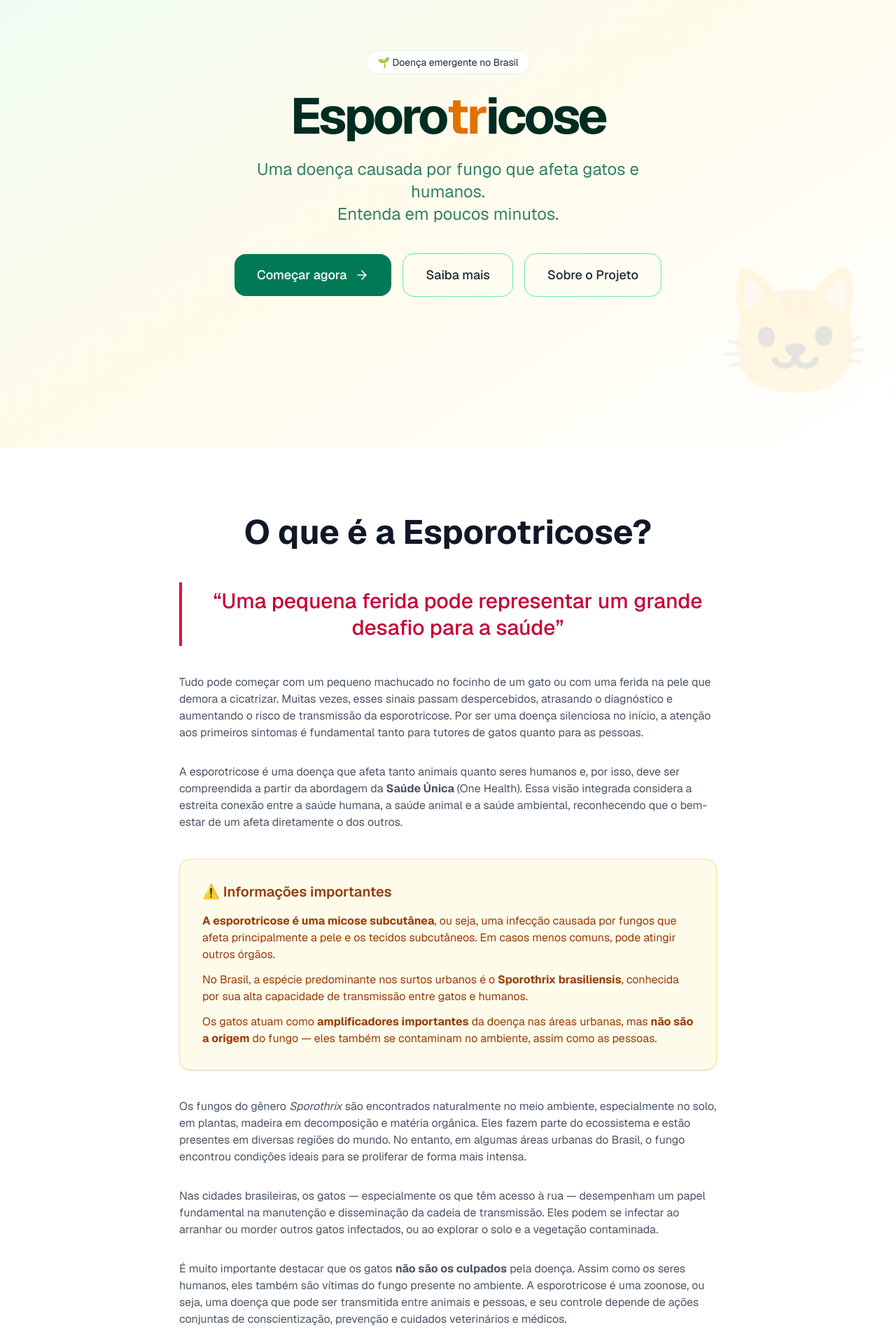
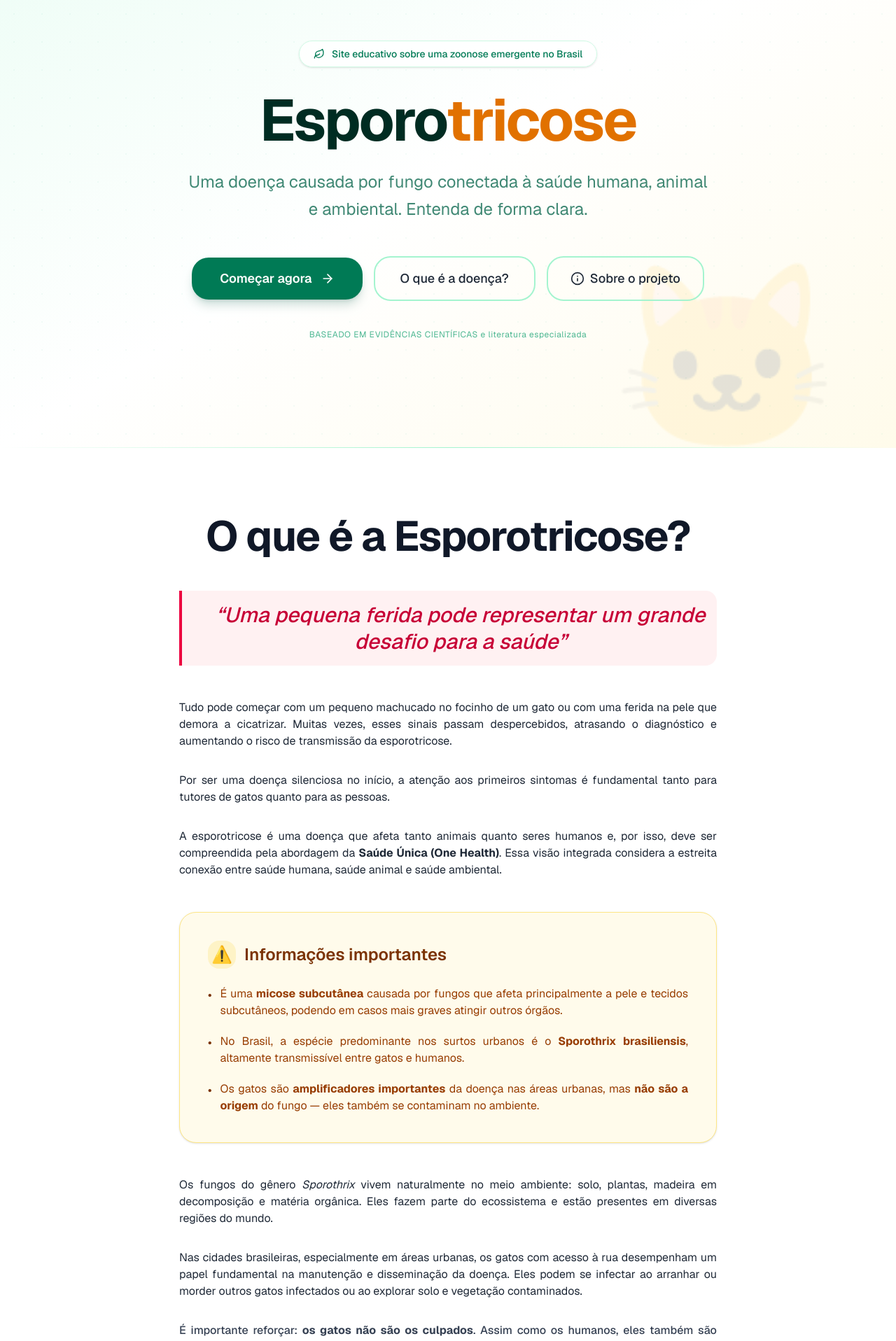
Before and after one commit to SergioVictorRS/EsporoGuia, a Next.js app: page / in a window 1280 px wide. Shown: the part 240-2156 px from the top of the page at 70% size. Built offline with nearby package versions, Linux system fonts and the light colour scheme.

Commit message:
melhoria visual do site

```diff
--- a/app/sections/Hero.tsx
+++ b/app/sections/Hero.tsx
@@ -1,68 +1,91 @@
 "use client";
 
 import { motion } from "framer-motion";
-import { ArrowRight } from "lucide-react";
+import { ArrowRight, Leaf, Info } from "lucide-react";
 
 export function Hero() {
   return (
-    <section className="min-h-screen flex items-center relative overflow-hidden bg-gradient-to-br from-emerald-50 via-amber-50 to-white pt-16 pb-16 md:pb-12">
-      <div className="max-w-5xl mx-auto px-6 text-center relative z-10">
+    <section className="min-h-screen flex items-center relative overflow-hidden bg-gradient-to-br from-emerald-50 via-white to-amber-50 pt-16 pb-12 md:pb-0">
+      {/* Background sutil decorativo */}
+      <div className="absolute inset-0 bg-[radial-gradient(#10b98115_1px,transparent_1px)] [background-size:40px_40px] opacity-60" />
+
+      <div className="max-w-5xl mx-auto px-5 sm:px-6 text-center relative z-10">
         <motion.div
-          initial={{ opacity: 0, y: 30 }}
+          initial={{ opacity: 0, y: 40 }}
           animate={{ opacity: 1, y: 0 }}
-          transition={{ duration: 0.8 }}
+          transition={{ duration: 0.9, ease: "easeOut" }}
         >
-          {/* Badge */}
-          <div className="inline-flex items-center gap-2 bg-white rounded-full px-4 py-1.5 text-sm mb-6 border border-emerald-100 mx-auto">
-            🌱 Doença emergente no Brasil
+          {/* Badge Premium */}
+          <div className="inline-flex items-center gap-2.5 bg-white/80 backdrop-blur-md border border-emerald-100 rounded-full px-5 py-2 text-sm font-medium text-emerald-700 mb-8 shadow-sm">
+            <Leaf className="w-4 h-4" />
+            Site educativo sobre uma zoonose emergente no Brasil
           </div>
 
-          {/* Título */}
-          <h1 className="text-5xl md:text-6xl lg:text-7xl font-bold tracking-tighter text-emerald-950 leading-none mb-6">
-            Esporo<strong className="text-amber-600">tr</strong>icose
+          {/* Título Principal */}
+          <h1 className="text-5xl sm:text-6xl md:text-7xl lg:text-[5.2rem] font-bold tracking-[-2.5px] text-emerald-950 leading-[1.05] mb-6">
+            Esporo<span className="text-amber-600">tricose</span>
           </h1>
 
           {/* Subtítulo */}
-          <p className="text-lg md:text-xl lg:text-2xl text-emerald-800/80 max-w-2xl mx-auto mb-10 px-4">
-            Uma doença causada por fungo que afeta gatos e humanos.<br className="hidden sm:block" />
-            Entenda em poucos minutos.
+          <p className="text-lg sm:text-xl md:text-2xl text-emerald-800/75 max-w-3xl mx-auto leading-relaxed mb-12 px-2">
+            Uma doença causada por fungo conectada à saúde humana, animal e ambiental.{" "}
+            <span className="hidden sm:inline">Entenda de forma clara.</span>
           </p>
 
-          {/* Botões - Versão corrigida */}
-          <div className="flex flex-col sm:flex-row gap-4 justify-center items-center max-w-md mx-auto">
-            <a
+          {/* Botões - Melhoria Desktop */}
+          <div className="flex flex-col sm:flex-row gap-4 justify-center items-center max-w-lg md:max-w-2xl mx-auto">
+            {/* Botão Principal */}
+            <motion.a
               href="#transmissao"
-              className="group w-full sm:w-auto inline-flex items-center justify-center gap-3 bg-emerald-700 hover:bg-emerald-800 text-white px-8 py-4 rounded-2xl text-base md:text-lg font-medium transition-all active:scale-[0.97] whitespace-nowrap"
+              whileHover={{ scale: 1.03 }}
+              whileTap={{ scale: 0.97 }}
+              className="group w-full sm:w-auto inline-flex items-center justify-center gap-3 bg-emerald-700 hover:bg-emerald-800 text-white px-10 py-4 rounded-3xl text-lg font-semibold transition-all shadow-lg shadow-emerald-900/20 hover:shadow-xl flex-1 sm:flex-none min-w-[220px]"
             >
               Começar agora
               <ArrowRight className="group-hover:translate-x-1 transition w-5 h-5" />
-            </a>
+            </motion.a>
 
-            <a
+            {/* Botão Secundário */}
+            <motion.a
               href="#o-que-e"
-              className="w-full sm:w-auto inline-flex items-center justify-center border border-emerald-300 hover:bg-white/70 px-8 py-4 rounded-2xl text-base md:text-lg font-medium transition whitespace-nowrap"
+              whileHover={{ scale: 1.03 }}
+              whileTap={{ scale: 0.97 }}
+              className="w-full sm:w-auto inline-flex items-center justify-center border-2 border-emerald-200 hover:border-emerald-300 hover:bg-white px-9 py-4 rounded-3xl text-lg font-medium transition-all flex-1 sm:flex-none min-w-[200px]"
             >
-              Saiba mais
-            </a>
+              O que é a doença?
+            </motion.a>
 
-            <a
+            {/* Sobre o Projeto */}
+            <motion.a
               href="/about"
-              className="w-full sm:w-auto inline-flex items-center justify-center border border-emerald-300 hover:bg-white/70 px-8 py-4 rounded-2xl text-base md:text-lg font-medium transition whitespace-nowrap"
+              whileHover={{ scale: 1.03 }}
+              whileTap={{ scale: 0.97 }}
+              className="w-full sm:w-auto inline-flex items-center justify-center gap-2 border-2 border-emerald-200 hover:border-emerald-300 hover:bg-white px-8 py-4 rounded-3xl text-lg font-medium transition-all flex-1 sm:flex-none min-w-[200px]"
             >
-              Sobre o Projeto
-            </a>
+              <Info className="w-5 h-5" />
+              Sobre o projeto
+            </motion.a>
           </div>
+
+          {/* Trust / Legenda fina */}
+          <p className="text-xs text-emerald-600/70 mt-10 tracking-wider px-4">
+            BASEADO EM EVIDÊNCIAS CIENTÍFICAS e literatura especializada
+          </p>
         </motion.div>
       </div>
 
-      {/* Ilustração decorativa */}
-      <div className="absolute bottom-6 right-6 md:bottom-8 md:right-8 opacity-10 pointer-events-none hidden sm:block">
-        <div className="text-[120px] md:text-[160px] lg:text-[180px]">🐱</div>
+      {/* Elemento decorativo elegante - Desktop */}
+      <div className="absolute bottom-0 right-0 md:right-12 lg:right-20 opacity-10 pointer-events-none hidden md:block">
+        <div className="text-[260px] leading-none">🐱</div>
       </div>
 
-      <div className="absolute -bottom-6 left-1/2 -translate-x-1/2 text-7xl opacity-5 sm:hidden">
-        🐾
+      {/* Elemento decorativo mobile */}
+      <div className="absolute -bottom-6 left-1/2 -translate-x-1/2 opacity-10 pointer-events-none md:hidden">
+        <div className="text-[140px]">🐾</div>
       </div>
+
+      {/* Linha suave no final */}
+      <div className="absolute bottom-0 left-0 right-0 h-px bg-gradient-to-r from-transparent via-emerald-200 to-transparent" />
     </section>
   );
 }
--- a/app/sections/WhatIs.tsx
+++ b/app/sections/WhatIs.tsx
@@ -2,77 +2,93 @@ export function WhatIs() {
   return (
     <section id="o-que-e" className="py-24 bg-white">
       <div className="max-w-5xl mx-auto px-6">
-        <h2 className="text-5xl font-bold text-center mb-12 text-gray-900">
+        {/* Título */}
+        <h2 className="text-5xl md:text-6xl font-bold text-center mb-12 text-gray-900 tracking-tight">
           O que é a Esporotricose?
         </h2>
 
-        <div className="max-w-3xl mx-auto space-y-10">
+        <div className="max-w-3xl mx-auto space-y-12">
           {/* Frase de impacto */}
-          <blockquote className="text-2xl md:text-3xl font-medium text-center text-rose-700 leading-tight border-l-4 border-rose-600 pl-6 py-2">
+          <blockquote className="text-2xl md:text-3xl font-medium text-center text-rose-700 leading-tight italic border-l-4 border-rose-600 pl-8 py-4 bg-rose-50 rounded-r-2xl">
             “Uma pequena ferida pode representar um grande desafio para a saúde”
           </blockquote>
 
-          {/* Conteúdo principal - expandido */}
-          <div className="prose prose-lg text-gray-600 mx-auto space-y-8">
+          {/* Conteúdo principal com texto justificado */}
+          <div className="prose prose-lg prose-gray mx-auto max-w-none">
+            <div className="space-y-8 text-justify">
               <p>
                 Tudo pode começar com um pequeno machucado no focinho de um gato ou
                 com uma ferida na pele que demora a cicatrizar. Muitas vezes, esses
                 sinais passam despercebidos, atrasando o diagnóstico e aumentando o
-              risco de transmissão da esporotricose. Por ser uma doença silenciosa no
-              início, a atenção aos primeiros sintomas é fundamental tanto para tutores
-              de gatos quanto para as pessoas.
+                risco de transmissão da esporotricose.
+              </p>
+
+              <p>
+                Por ser uma doença silenciosa no início, a atenção aos primeiros sintomas
+                é fundamental tanto para tutores de gatos quanto para as pessoas.
               </p>
 
               <p>
                 A esporotricose é uma doença que afeta tanto animais quanto seres humanos
-              e, por isso, deve ser compreendida a partir da abordagem da <strong>Saúde Única </strong>
-                (One Health). Essa visão integrada considera a estreita conexão entre a
-              saúde humana, a saúde animal e a saúde ambiental, reconhecendo que o
-              bem-estar de um afeta diretamente o dos outros.
+                e, por isso, deve ser compreendida pela abordagem da <strong>Saúde Única (One Health)</strong>.
+                Essa visão integrada considera a estreita conexão entre saúde humana, saúde animal
+                e saúde ambiental.
               </p>
 
-            {/* Caixa de destaque mantida */}
-            <div className="bg-amber-50 border border-amber-200 rounded-2xl p-8 my-10 shadow-sm">
-              <h3 className="text-xl font-semibold text-amber-800 mb-4 flex items-center gap-2">
-                ⚠️ Informações importantes
+              {/* Caixa de destaque */}
+              <div className="bg-amber-50 border border-amber-200 rounded-3xl p-8 md:p-10 my-12 shadow-sm">
+                <div className="flex items-center gap-3 mb-6">
+                  <div className="w-10 h-10 bg-amber-100 text-amber-600 rounded-2xl flex items-center justify-center text-2xl flex-shrink-0">
+                    ⚠️
+                  </div>
+                  <h3 className="text-2xl font-semibold text-amber-900">
+                    Informações importantes
                   </h3>
-              <ul className="space-y-3 text-amber-800">
-                <li><strong>A esporotricose é uma micose subcutânea</strong>, ou seja, uma infecção causada por fungos que afeta principalmente a pele e os tecidos subcutâneos. Em casos menos comuns, pode atingir outros órgãos.</li>
-                <li>
+                </div>
+
+                <ul className="space-y-5 text-amber-800">
+                  <li className="flex gap-3">
+                    <span className="font-semibold text-amber-900 mt-0.5">•</span>
+                    <span>
+                      É uma <strong>micose subcutânea</strong> causada por fungos que afeta principalmente
+                      a pele e tecidos subcutâneos, podendo em casos mais graves atingir outros órgãos.
+                    </span>
+                  </li>
+                  <li className="flex gap-3">
+                    <span className="font-semibold text-amber-900 mt-0.5">•</span>
+                    <span>
                       No Brasil, a espécie predominante nos surtos urbanos é o
-                  <strong> Sporothrix brasiliensis</strong>, conhecida por sua alta capacidade
-                  de transmissão entre gatos e humanos.
+                      <strong> Sporothrix brasiliensis</strong>, altamente transmissível entre gatos e humanos.
+                    </span>
                   </li>
-                <li>
-                  Os gatos atuam como <strong>amplificadores importantes</strong> da doença nas áreas urbanas,
-                  mas <strong>não são a origem</strong> do fungo — eles também se contaminam no ambiente,
-                  assim como as pessoas.
+                  <li className="flex gap-3">
+                    <span className="font-semibold text-amber-900 mt-0.5">•</span>
+                    <span>
+                      Os gatos são <strong>amplificadores importantes</strong> da doença nas áreas urbanas,
+                      mas <strong>não são a origem</strong> do fungo — eles também se contaminam no ambiente.
+                    </span>
                   </li>
                 </ul>
               </div>
 
               <p>
-              Os fungos do gênero <em>Sporothrix</em> são encontrados naturalmente no meio ambiente,
-              especialmente no solo, em plantas, madeira em decomposição e matéria orgânica.
-              Eles fazem parte do ecossistema e estão presentes em diversas regiões do mundo.
-              No entanto, em algumas áreas urbanas do Brasil, o fungo encontrou condições
-              ideais para se proliferar de forma mais intensa.
+                Os fungos do gênero <em>Sporothrix</em> vivem naturalmente no meio ambiente: solo,
+                plantas, madeira em decomposição e matéria orgânica. Eles fazem parte do ecossistema
+                e estão presentes em diversas regiões do mundo.
               </p>
 
               <p>
-              Nas cidades brasileiras, os gatos — especialmente os que têm acesso à rua —
-              desempenham um papel fundamental na manutenção e disseminação da cadeia de
-              transmissão. Eles podem se infectar ao arranhar ou morder outros gatos infectados,
-              ou ao explorar o solo e a vegetação contaminada.
+                Nas cidades brasileiras, especialmente em áreas urbanas, os gatos com acesso à rua
+                desempenham um papel fundamental na manutenção e disseminação da doença. Eles podem
+                se infectar ao arranhar ou morder outros gatos infectados ou ao explorar solo e vegetação contaminados.
               </p>
 
-            <p>
-              É muito importante destacar que os gatos <strong>não são os culpados</strong> pela doença.
-              Assim como os seres humanos, eles também são vítimas do fungo presente no ambiente.
-              A esporotricose é uma zoonose, ou seja, uma doença que pode ser transmitida entre
-              animais e pessoas, e seu controle depende de ações conjuntas de conscientização,
-              prevenção e cuidados veterinários e médicos.
+              <p className="font-medium text-gray-700">
+                É importante reforçar: <strong>os gatos não são os culpados</strong>. Assim como os humanos,
+                eles também são vítimas do fungo presente no ambiente. A esporotricose é uma zoonose,
+                e seu controle depende de conscientização, prevenção e cuidados integrados.
               </p>
+            </div>
           </div>
         </div>
       </div>
```
Also changed, not shown: app/sections/Transmission.tsx (+110 -63 lines). Lines whose indentation alone changed are shown as unchanged.
